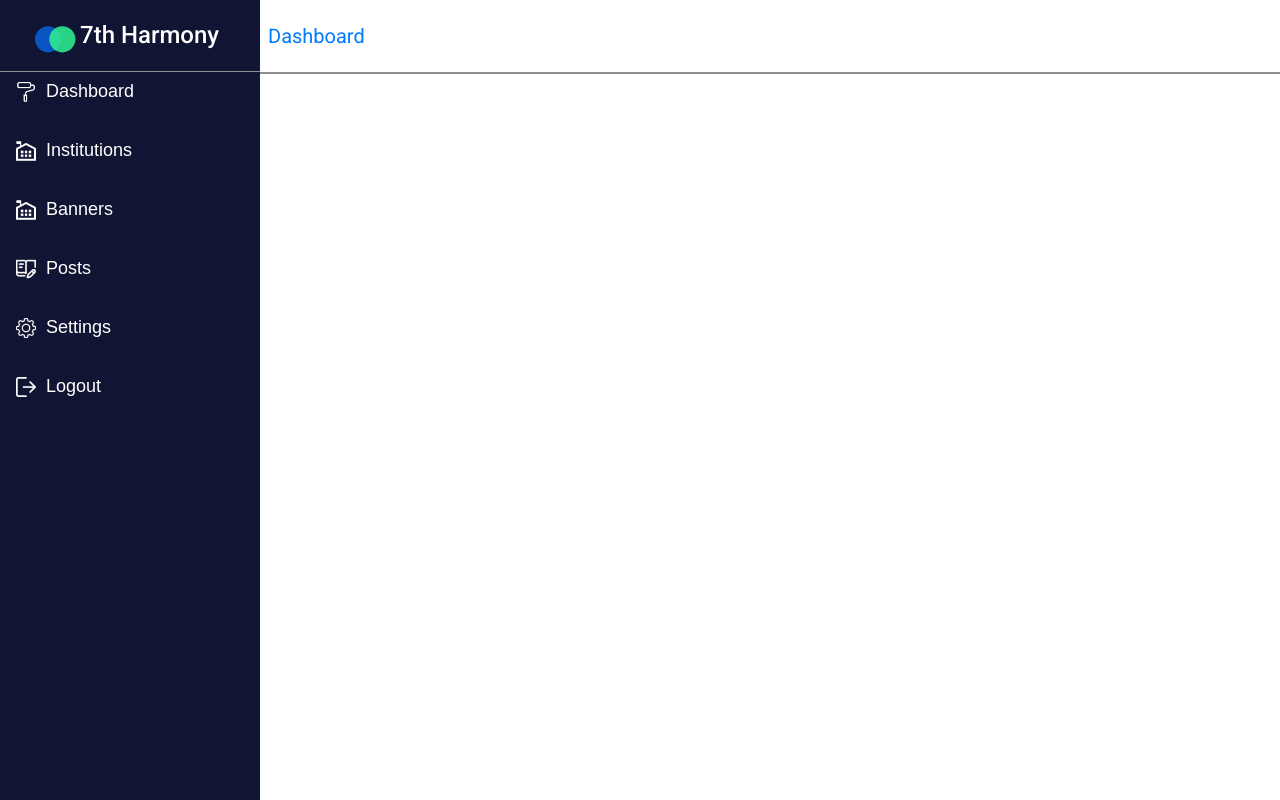
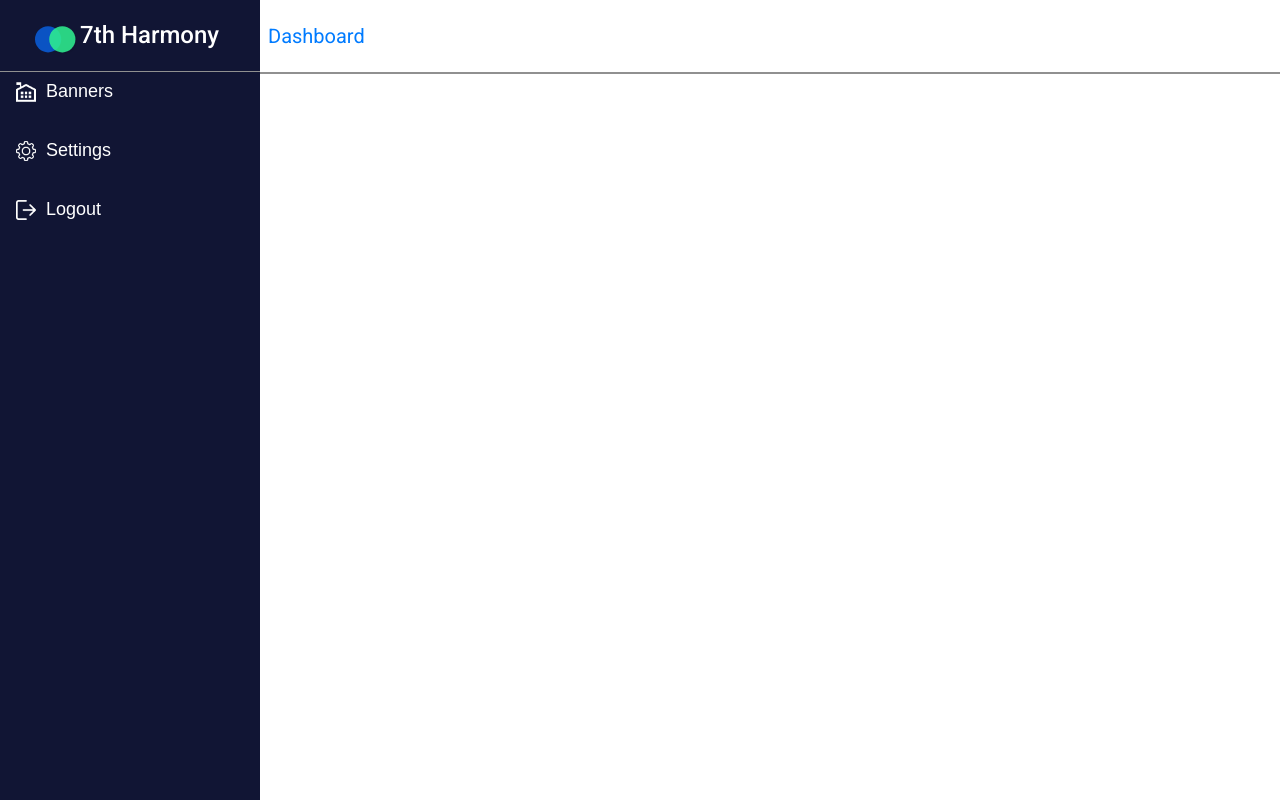
Before and after one commit to praveenjntu34/BlipAdminPortal, an Angular app: page /home in a window 1280 px wide. Built offline with nearby package versions, Linux system fonts and the light colour scheme.

Commit message:
added lgout

```diff
--- a/src/app/auth/components/login/login.component.ts
+++ b/src/app/auth/components/login/login.component.ts
@@ -25,6 +25,11 @@ export class LoginComponent implements OnInit {
 
   }
 
+  logout() {
+    localStorage.removeItem('loggedInRole');
+    this.router.navigate(["/"]);
+  }
+
   login() {
     console.log("user value", this.loginForm.value);
     this.authService.looginWithUsername(this.loginForm.value.username, this.loginForm.value.password)
@@ -32,6 +37,7 @@ export class LoginComponent implements OnInit {
             console.log(response);
 
             if(response.jwt) {
+             localStorage.setItem('loggedInRole', response.role)
              this.router.navigate(["/home/institutions"]);
             } else {
 
--- a/src/app/dashboard-menu/components/sidebar/sidebar.component.html
+++ b/src/app/dashboard-menu/components/sidebar/sidebar.component.html
@@ -7,12 +7,13 @@
 <hr class="title-line">
 <div class="sidebar-wrapper">
     <div class="menu-items">
-        <a href=""><span class="icon icon-dashboard"></span>Dashboard</a>
-        <a [routerLink]="['/home/institutions']"><span class="icon icon-institution"></span>Institutions</a>
+        <a href="" *ngIf="role == 'SuperAdmin'"><span class="icon icon-dashboard" ></span>Dashboard</a>
+        <a [routerLink]="['/home/institutions']" *ngIf="role == 'SuperAdmin'"><span class="icon icon-institution"></span>Institutions</a>
+        <a [routerLink]="['/home/posts']" *ngIf="role == 'InstitutionAdmin'"><span class="icon icon-post" ></span>Posts</a>
         <a href=""><span class="icon icon-banner"></span>Banners</a>
-        <a [routerLink]="['/home/posts']"><span class="icon icon-post"></span>Posts</a>
+        <a href="" *ngIf="role == 'InstitutionAdmin'"><span class="icon icon-banner"></span>Instructors</a>
         <a href=""><span class="icon icon-setting"></span>Settings</a>
-        <a href=""><span class="icon icon-logout"></span>Logout</a>
+        <a href="" (click)="logout()"><span class="icon icon-logout"></span>Logout</a>
     </div>
 </div>
 
--- a/src/app/dashboard-menu/components/sidebar/sidebar.component.ts
+++ b/src/app/dashboard-menu/components/sidebar/sidebar.component.ts
@@ -7,9 +7,11 @@ import { Component, OnInit } from '@angular/core';
 })
 export class SidebarComponent implements OnInit {
 
+  role: any;
   constructor() { }
 
   ngOnInit() {
+    this.role = localStorage.getItem('loggedInRole');
   }
 
 }
```
